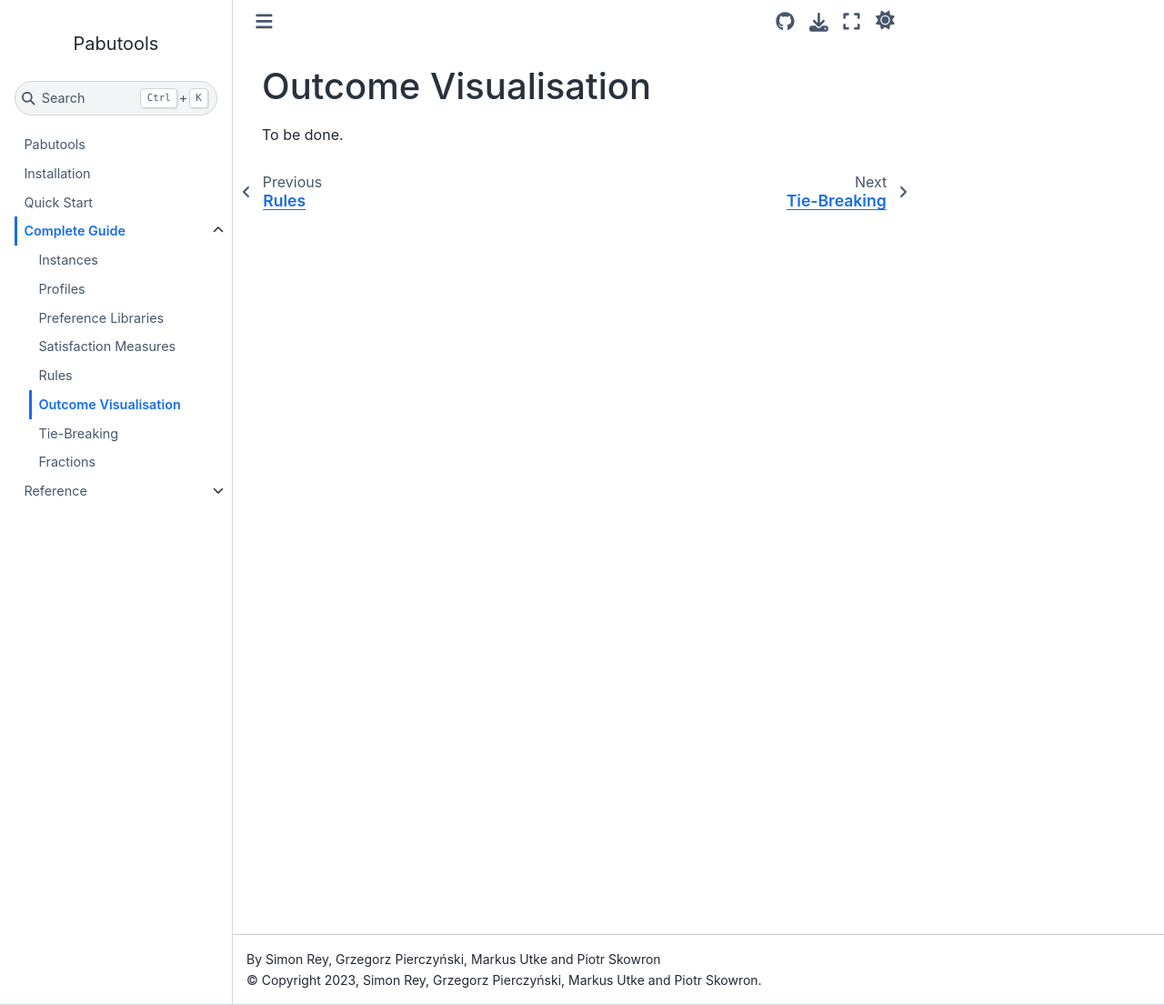
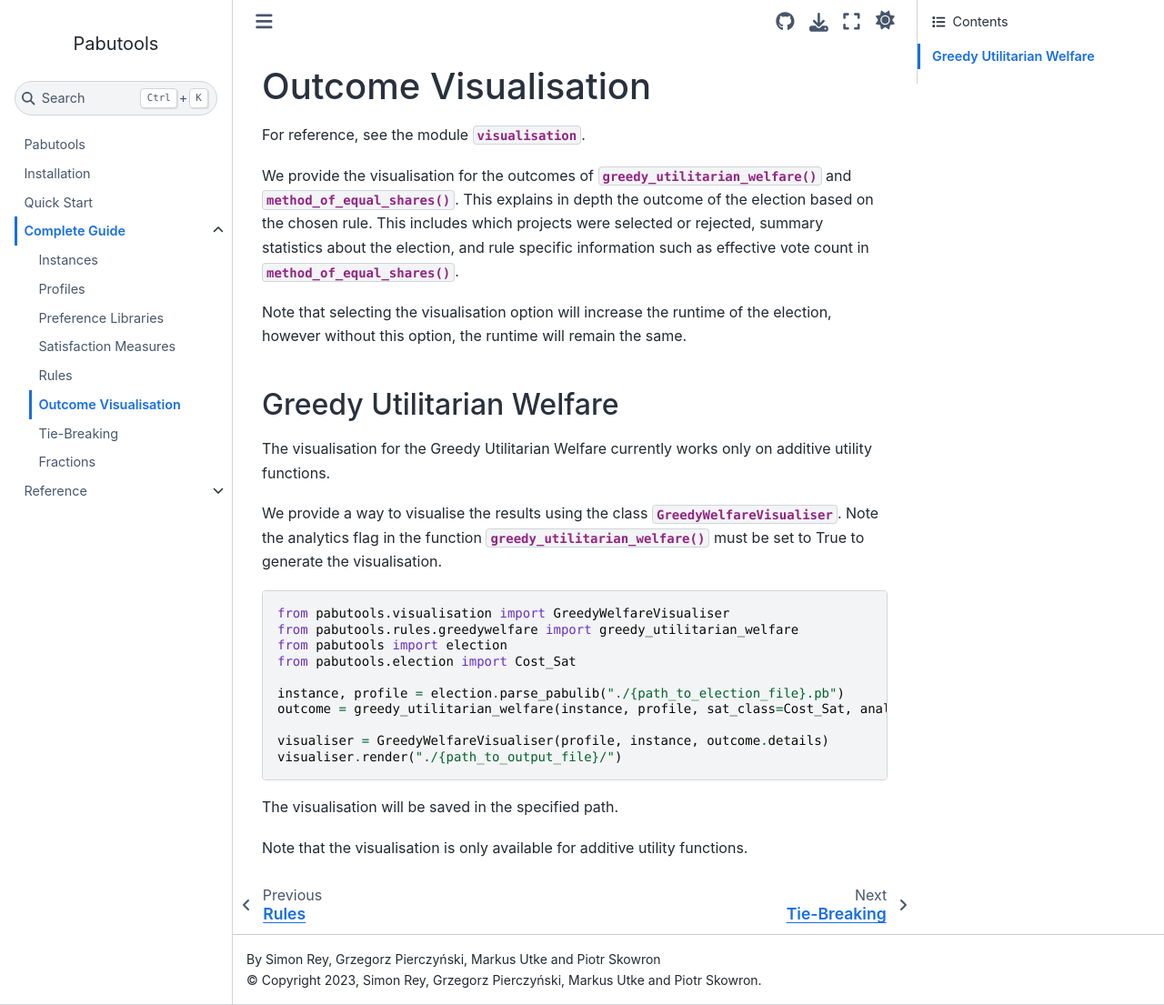
Before and after one commit to tjhv10/pabutools, a Sphinx documentation site: the page built from docs-source/source/usage/outcomevisualisation.rst, in a window 1280 px wide and 1105 px high. Shown: the whole window at 91% size. Built offline with Sphinx 7.4.7 and the Sphinx Book theme 1.1.4, drawn with Linux system fonts in a browser that asks for light colours; formulas are drawn with MathJax 3.

Commit message:
Created Documentation for usage of Greedy Welfare Visualisation

```diff
--- a/docs-source/source/usage/outcomevisualisation.rst
+++ b/docs-source/source/usage/outcomevisualisation.rst
@@ -1,4 +1,32 @@
 Outcome Visualisation
 =====================
 
-To be done.
+For reference, see the module :py:mod:`~pabutools.visualisation`.
+
+We provide the visualisation for the outcomes of :py:func:`~pabutools.rules.greedywelfare.greedy_utilitarian_welfare` and :py:func:`~pabutools.rules.mes.method_of_equal_shares`. This explains in depth the outcome of the election based on the chosen rule. This includes which projects were selected or rejected, summary statistics about the election, and rule specific information such as effective vote count in :py:func:`~pabutools.rules.method_of_equal_shares.method_of_equal_shares`.
+
+Note that selecting the visualisation option will increase the runtime of the election, however without this option, the runtime will remain the same.
+
+Greedy Utilitarian Welfare
+--------------------------
+
+The visualisation for the Greedy Utilitarian Welfare currently works only on additive utility functions.
+
+We provide a way to visualise the results using the class :py:class:`~pabutools.visualisation.visualisation.GreedyWelfareVisualiser`. Note the analytics flag in the function :py:func:`~pabutools.rules.greedywelfare.greedy_utilitarian_welfare` must be set to True to generate the visualisation.
+
+.. code-block:: python
+
+    from pabutools.visualisation import GreedyWelfareVisualiser
+    from pabutools.rules.greedywelfare import greedy_utilitarian_welfare
+    from pabutools import election
+    from pabutools.election import Cost_Sat
+
+    instance, profile = election.parse_pabulib("./{path_to_election_file}.pb")
+    outcome = greedy_utilitarian_welfare(instance, profile, sat_class=Cost_Sat, analytics=True)
+
+    visualiser = GreedyWelfareVisualiser(profile, instance, outcome.details)
+    visualiser.render("./{path_to_output_file}/")
+
+The visualisation will be saved in the specified path.
+
+Note that the visualisation is only available for additive utility functions.
```
Also changed, not shown: test.ipynb (deleted), 4 other files.
